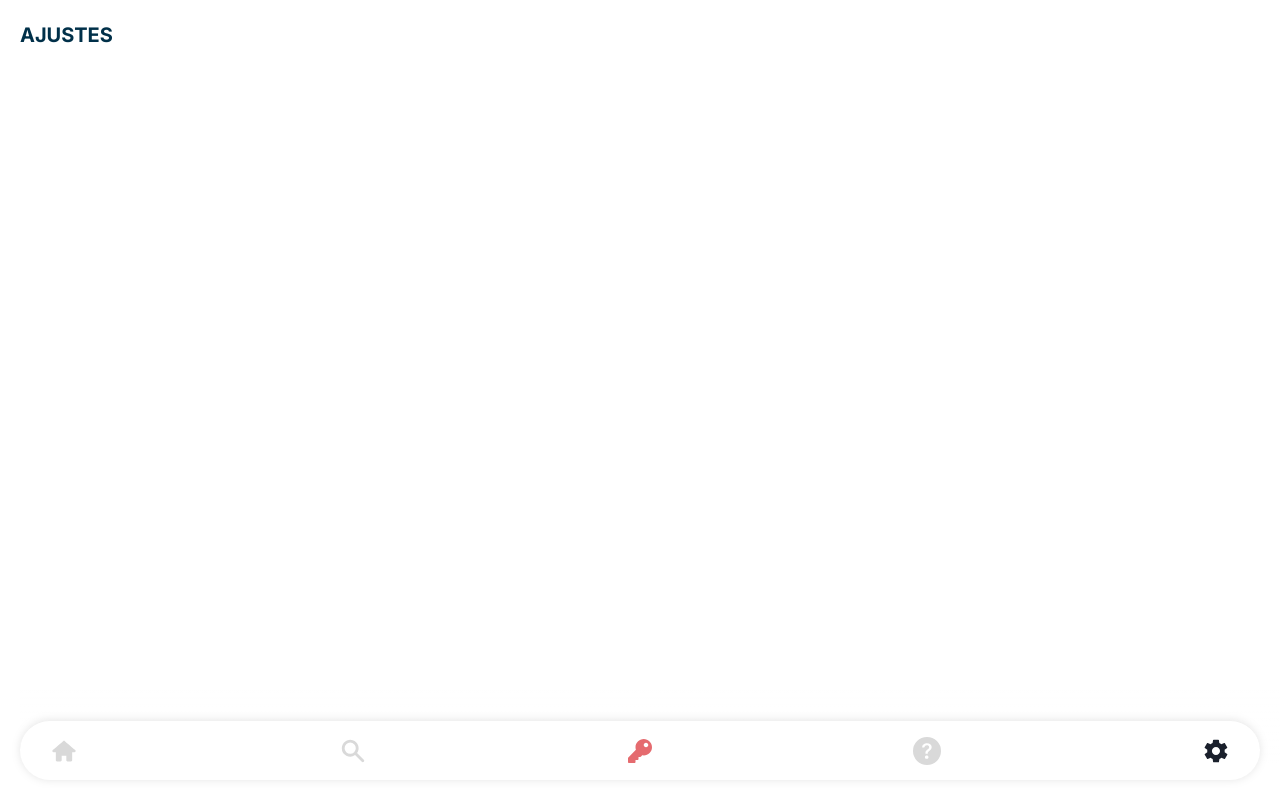
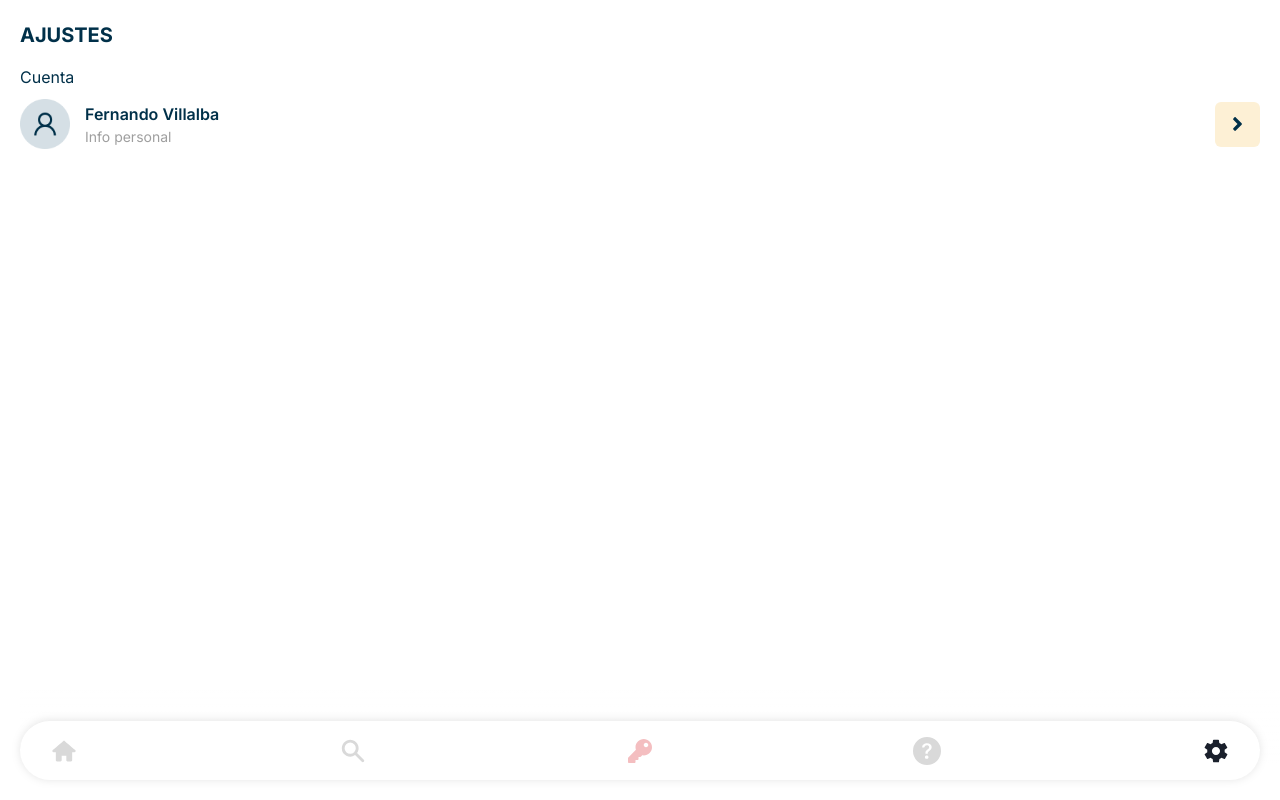
Before and after one commit to fervillalbag/eskuer, a Next.js app in the folder app/: page /settings in a window 1280 px wide. Built offline with nearby package versions, Linux system fonts and the light colour scheme; no server answers; what apollo-upload-client would draw is missing.

Commit message:
feat: TagsProfile component

```diff
--- a/app/src/components/Navbar.tsx
+++ b/app/src/components/Navbar.tsx
@@ -57,7 +57,14 @@ const Navbar: React.FC = () => {
             </Link>
           </NextLink>
           <NextLink href="/admin">
-            <Link fontSize="24px" color="#e56b6f">
+            <Link
+              fontSize="24px"
+              color={
+                pathname === '/admin'
+                  ? 'hsl(358, 70%, 66%)'
+                  : 'hsl(358, 70%, 85%)'
+              }
+            >
               <FaKey />
             </Link>
           </NextLink>
--- /dev/null
+++ b/app/src/components/TagProfile.tsx
@@ -0,0 +1,44 @@
+import React from 'react'
+import { Box, Flex, Image, Text, Button, Grid } from '@chakra-ui/react'
+import { FaAngleRight } from 'react-icons/fa'
+
+const TagProfile: React.FC = () => {
+  return (
+    <Grid
+      gridTemplateColumns="50px 1fr"
+      marginTop="10px"
+      alignItems="center"
+      width="full"
+      gap="0 15px"
+    >
+      <Box width="50px">
+        <Image src="/profile-avatar.png" alt="" width="50px" />
+      </Box>
+      <Flex width="full" justifyContent="space-between" alignItems="center">
+        <Box>
+          <Text fontWeight="semibold" color="#003049">
+            Fernando Villalba
+          </Text>
+          <Text color="#9F9F9F" fontSize="14px">
+            Info personal
+          </Text>
+        </Box>
+        <Box>
+          <Button
+            minWidth="initial"
+            width="45px"
+            height="45px"
+            backgroundColor="#FDF0D5"
+            color="#003049"
+            fontSize="22px"
+            _focus={{ border: 0 }}
+          >
+            <FaAngleRight />
+          </Button>
+        </Box>
+      </Flex>
+    </Grid>
+  )
+}
+
+export default TagProfile
--- a/app/src/pages/admin/index.tsx
+++ b/app/src/pages/admin/index.tsx
@@ -2,11 +2,12 @@ import React from 'react'
 import { Box, Grid, Link } from '@chakra-ui/react'
 import NextLink from 'next/link'
 import Back from '../../components/Back'
+import Navbar from '../../components/Navbar'
 
 const Admin: React.FC = () => {
   return (
     <Box padding="20px">
-      <Back title="Administrador" />
+      <Back showButton={false} title="Administrador" />
 
       <Grid gridTemplateColumns="repeat(2, 1fr)" gap="15px" marginTop="20px">
         <NextLink href="/create/price">
@@ -64,6 +65,8 @@ const Admin: React.FC = () => {
           </Link>
         </NextLink>
       </Grid>
+
+      <Navbar />
     </Box>
   )
 }
--- a/app/src/pages/settings/index.tsx
+++ b/app/src/pages/settings/index.tsx
@@ -1,13 +1,26 @@
 import React from 'react'
-import { Box } from '@chakra-ui/react'
+import { Box, Text, Link } from '@chakra-ui/react'
+import NextLink from 'next/link'
+
 import Navbar from '../../components/Navbar'
 import Back from '../../components/Back'
+import TagProfile from '../../components/TagProfile'
 
 const Settings: React.FC = () => {
   return (
     <Box padding="20px 20px 100px 20px">
       <Box>
         <Back showButton={false} title="Ajustes" />
+
+        <Box marginTop="15px">
+          <Text color="#003049">Cuenta</Text>
+
+          <NextLink href="/settings/user">
+            <Link>
+              <TagProfile />
+            </Link>
+          </NextLink>
+        </Box>
       </Box>
 
       <Navbar />
```
Also changed, not shown: app/src/pages/settings/user.tsx (added, +7 -0 lines), app/public/profile-avatar.png (added).
